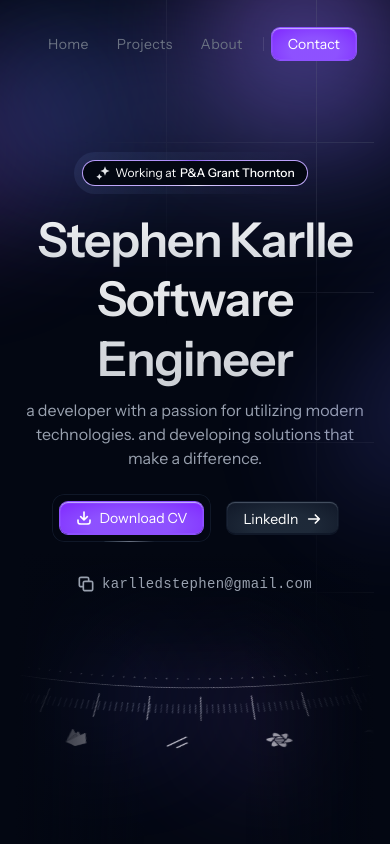
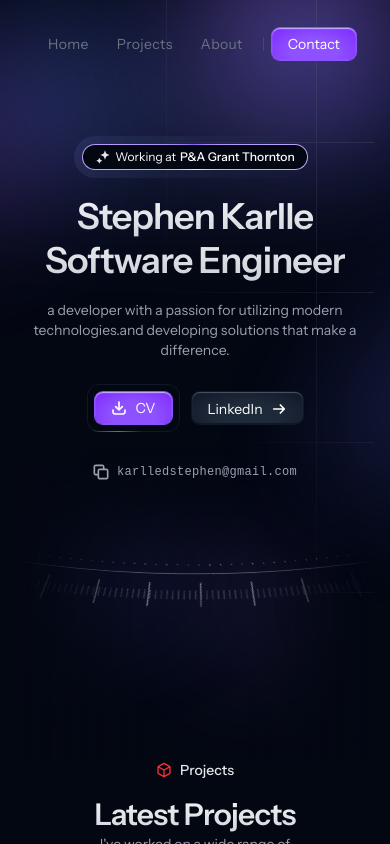
Before and after one commit to stephen-karlle/portfolio, a Next.js app: page / in a window 390 px wide. Built offline with nearby package versions, Linux system fonts and the light colour scheme.

Commit message:
feat: mobile responsiveness

```diff
--- a/src/modules/hero/index.tsx
+++ b/src/modules/hero/index.tsx
@@ -24,13 +24,10 @@ const Hero = () => {
   const linkedIn = process.env.NEXT_PUBLIC_LINKEDIN || ""
   const cv = process.env.NEXT_PUBLIC_CV || ""
 
-
   const handleCopy = () => {
     navigator.clipboard.writeText(email);
     setIsCopied(true);
-    setTimeout(() => {
-      setIsCopied(false);
-    }, 2000);
+    setTimeout(() => setIsCopied(false), 2000);
   }
 
   const handleDownload = () => {
@@ -38,18 +35,18 @@ const Hero = () => {
   };
 
   return (
-    <section className="w-full flex flex-col justify-center items-center pt-20 relative z-20 ">
+    <section className="w-full flex flex-col justify-center items-center pt-16 sm:pt-20 relative z-20 px-4 sm:px-6">
       <div className="pointer-events-none flex absolute w-full h-full max-w-5xl items-center justify-center">
         <Glows glows={glows} />
       </div>
 
       <GridLines className="[mask-image:linear-gradient(to_bottom_left,white,transparent,transparent)] h-[50rem] z-0 absolute -top-20" squares={squares} />
+
       <div className="p-2 flex items-center justify-center bg-gradient-to-r from-gray-900 to-transparent rounded-full mb-4">
         <span className="relative inline-flex overflow-hidden rounded-full p-[1px]">
           <SpinningBorder />
-          <p className="relative inline-flex h-full w-full items-center justify-center rounded-full bg-primary px-3 py-1 font-normal text-xs md:text-sm text-white ">
+          <p className="relative inline-flex h-full w-full items-center justify-center rounded-full bg-primary px-3 py-1 font-normal text-xs md:text-sm text-white">
             <SparklesIcon className="w-4 h-4 fill-gray-200 inline mr-1" />
-
             Working at{" "}
             <Link href="https://www.grantthornton.com.ph/" className="font-medium ml-1 hover:underline underline-offset-2 decoration-white" target="_blank" rel="noopener noreferrer">
               P&A Grant Thornton
@@ -57,8 +54,9 @@ const Hero = () => {
           </p>
         </span>
       </div>
-      <h1 className="text-5xl sm:text-6xl font-semibold text-center leading-tight z-10 tracking-tight">
-        <span className="bg-clip-text text-transparent bg-gradient-to-b from-gray-100 to-gray-300 ">
+
+      <h1 className="text-4xl sm:text-5xl md:text-6xl font-semibold text-center leading-tight z-10 tracking-tight">
+        <span className="bg-clip-text text-transparent bg-gradient-to-b from-gray-100 to-gray-300">
           Stephen Karlle
         </span>
         <br />
@@ -68,17 +66,15 @@ const Hero = () => {
         />
       </h1>
 
-
-      <p className="text-gray-400 text-center text-base">
+      <p className="text-gray-400 text-center text-sm sm:text-base max-w-sm sm:max-w-none mt-2">
         a developer with a passion for utilizing modern technologies.
-        <span className="inline sm:block "> and developing solutions that make a difference.</span>
+        <span className="inline sm:block">and developing solutions that make a difference.</span>
       </p>
 
-
-      <div className="z-10 flex items-center justify-center gap-4 mt-6">
+      <div className="z-10 flex items-center justify-center gap-3 sm:gap-4 mt-6 w-full sm:w-auto">
         <Button onClick={handleDownload} beam>
           <DownloadIcon className="w-4 h-4 stroke-[2.5] stroke-white" />
-          Download CV
+          <span className="hidden xs:inline">Download</span> CV
         </Button>
         <Button
           variant="secondary"
@@ -95,8 +91,11 @@ const Hero = () => {
           type="button"
           className="flex flex-row items-center justify-center gap-2 cursor-copy"
         >
-          {isCopied ? <CheckIcon className="w-4 h-4 stroke-[2.5] stroke-gray-400" /> : <CopyIcon className="w-4 h-4 stroke-[2.5] stroke-gray-400" />}
-          <p className="text-gray-400 text-sm tracking-wide font-mono">
+          {isCopied
+            ? <CheckIcon className="w-4 h-4 stroke-[2.5] stroke-gray-400" />
+            : <CopyIcon className="w-4 h-4 stroke-[2.5] stroke-gray-400" />
+          }
+          <p className="text-gray-400 text-xs sm:text-sm tracking-wide font-mono truncate max-w-[200px] sm:max-w-none">
             {email}
           </p>
         </button>
--- a/src/modules/skills/compass.tsx
+++ b/src/modules/skills/compass.tsx
@@ -1,3 +1,4 @@
+
 const Compass = () => {
   const cx = 1570
   const cy = 1570
@@ -5,11 +6,12 @@ const Compass = () => {
   return (
     <svg
       xmlns="http://www.w3.org/2000/svg"
+      width="200"
+      height="200"
       viewBox="0 0 3140 3140"
       fill="none"
-      className="w-full h-full animate-spin-slow will-change-transform"
+      className="w-full h-full animate-spin-slow"
     >
-      <g vectorEffect="non-scaling-stroke">
       <circle
         cx={cx}
         cy={cy}
@@ -26,6 +28,15 @@ const Compass = () => {
         stroke="white"
         fill="none"
       />
+      {/* <circle
+        cx={cx}
+        cy={cy}
+        r={1390}
+        stroke="#6b7280"
+        strokeWidth={15}
+        strokeDasharray="1 10"
+        fill="none"
+      /> */}
       <circle
         cx={cx}
         cy={cy}
@@ -44,7 +55,6 @@ const Compass = () => {
         strokeDasharray="1 10"
         fill="none"
       />
-      </g>
     </svg>
   )
 }
--- a/src/modules/skills/index.tsx
+++ b/src/modules/skills/index.tsx
@@ -1,7 +1,7 @@
-import { backendTechnologies, frontendTechnologies } from "@constants/list"
-import { OrbitingCircles } from "@components/animations/orbiting-circles"
+// import { backendTechnologies, frontendTechnologies } from "@constants/list"
+// import { OrbitingCircles } from "@components/animations/orbiting-circles"
 import Vignette from "@components/effects/vignette"
-import Image from "next/image"
+// import Image from "next/image"
 import Glows from "@components/effects/glows"
 import Compass from "./compass"
 
@@ -22,7 +22,7 @@ const Skills = () => {
         <div className="w-full h-full flex items-center justify-center perspective-[2000px] absolute -top-[24rem]">
           <div className="w-[700px] h-[700px] absolute rotate-x-60 flex items-start justify-center scale-200">
             {/* <div className="w-180 h-180 absolute ring-1 rounded-full ring-gray-900" />  */}
-              <OrbitingCircles
+            {/* <OrbitingCircles
               className="flex items-center justify-center gap-4 w-full h-full p-4 z-30 rotate-6 "
               radius={350}
             >
@@ -37,7 +37,7 @@ const Skills = () => {
                   className="w-3 h-3 object-contain z-40 pointer-events-auto cursor-pointer hover:scale-125 transition-transform duration-300 ease-in-out hover:opacity-100 opacity-80"
                 />
               ))}
-              </OrbitingCircles>
+            </OrbitingCircles> */}
             <Compass />
           </div>
         </div>
```
Lines whose indentation alone changed are shown as unchanged.
